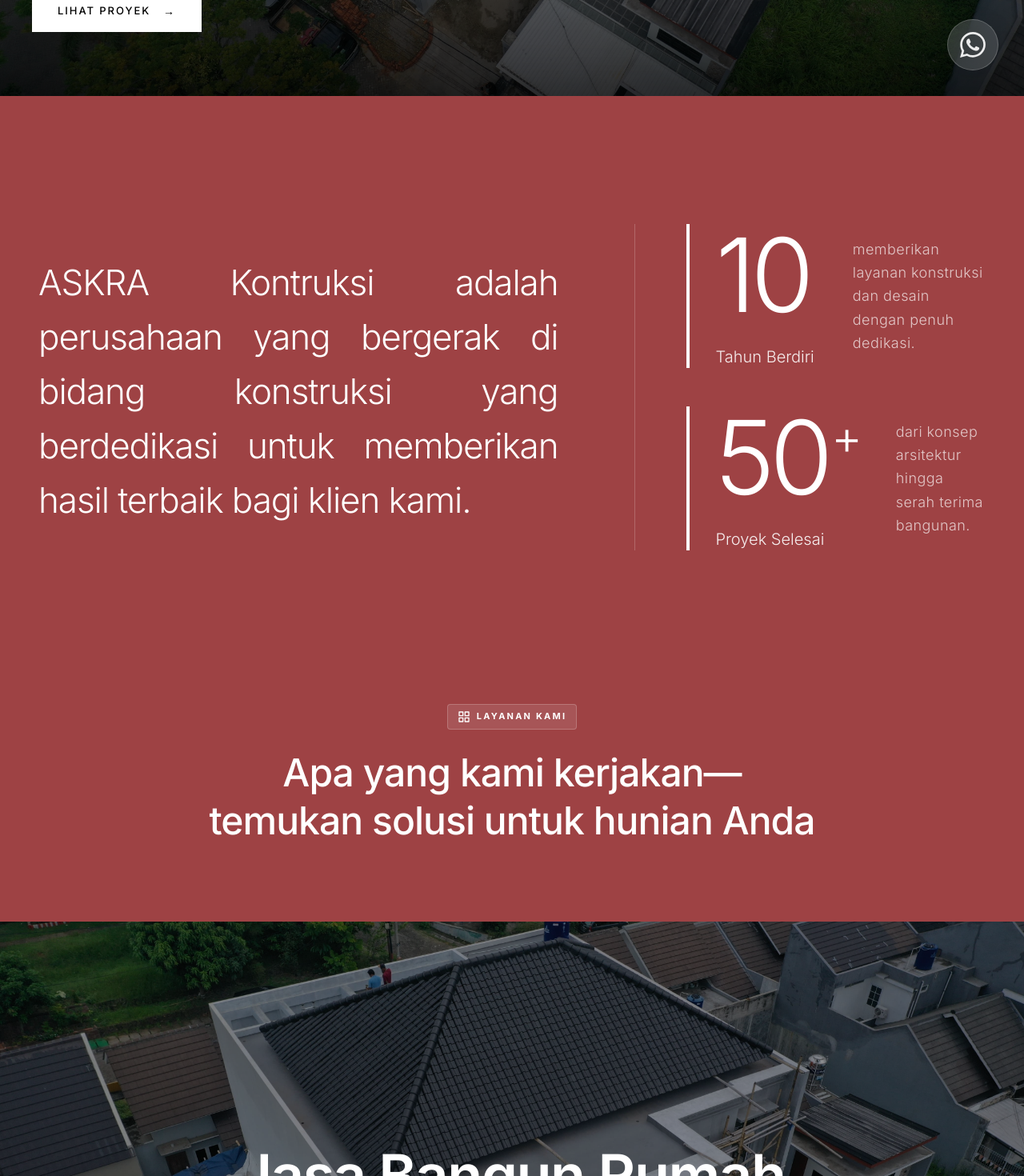
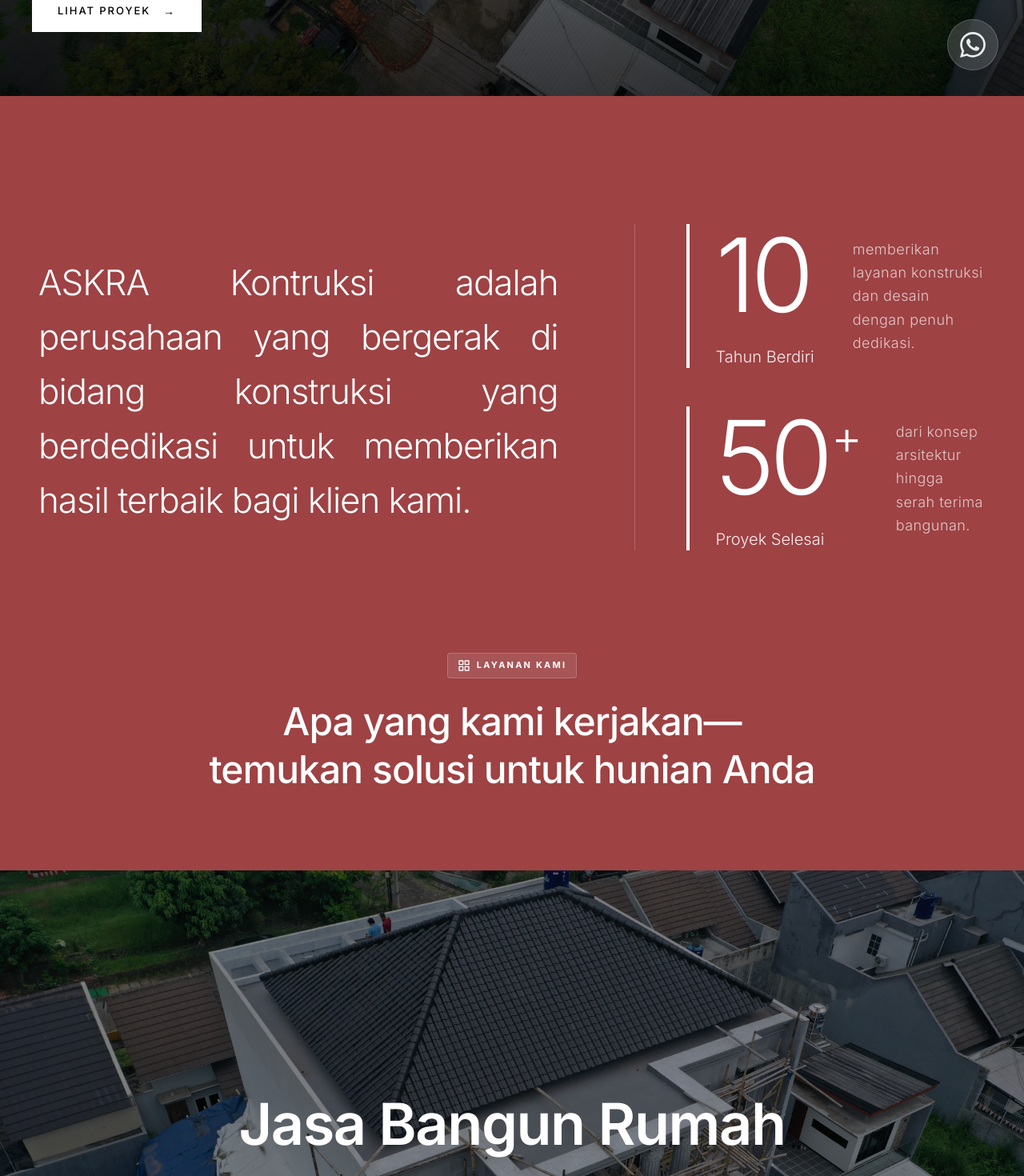
Before and after one commit to acaryawibawantra/desainbangunrenovasi-website, a Next.js app: page / in a window 1280 px wide. Shown: the part 680-2150 px from the top of the page at 80% size. Built offline with nearby package versions, Linux system fonts and the light colour scheme.

Commit message:
fix color bg in mobile

```diff
--- a/components/sections/Services.tsx
+++ b/components/sections/Services.tsx
@@ -10,7 +10,7 @@
     return (
         <section id="services" className="relative w-full bg-[#9E4244]">
             {/* Section Header */}
-            <div className="pt-24 pb-16 md:pt-16 md:pb-24 text-center relative z-10 bg-[#9E4244] px-6">
+            <div className="pt-8 pb-16 md:pt-8 md:pb-24 text-center relative z-10 bg-[#9E4244] px-6">
                 <div className="inline-flex items-center gap-2 px-3 py-1.5 mb-6 text-[11px] font-bold tracking-[0.2em] text-white uppercase border border-white/20 rounded-sm bg-white/10">
                     <svg className="w-4 h-4" width="24" height="24" viewBox="0 0 24 24" fill="none" stroke="currentColor" strokeWidth="2" strokeLinecap="round" strokeLinejoin="round">
                         <rect x="3" y="3" width="7" height="7"></rect>
--- a/components/sections/Tagline.tsx
+++ b/components/sections/Tagline.tsx
@@ -67,7 +67,7 @@
         <motion.section
             id="tagline"
             ref={containerRef}
-            className="relative z-10 flex justify-center w-full -mt-24 md:mt-0"
+            className="relative z-10 flex justify-center w-full -mt-24 md:mt-0 bg-[#9E4244]"
             initial={{ opacity: 0 }}
             animate={{ opacity: 1 }}
             transition={{ delay: 3, duration: 1 }}
@@ -81,9 +81,8 @@
                     borderTopLeftRadius: borderRadius,
                     borderTopRightRadius: borderRadius,
                     backgroundColor,
-                    boxShadow: '0 -20px 60px rgba(0,0,0,0.2)'
                 }}
-                className="w-[90%] min-h-[70vh] pt-32 pb-24 md:pt-40 md:pb-32 flex flex-col items-center justify-center overflow-hidden"
+                className="w-[90%] min-h-[70vh] pt-32 pb-24 md:pt-40 md:pb-24 flex flex-col items-center justify-center overflow-hidden"
             >
                 <div className="mx-auto max-w-[1400px] px-6 md:px-12 w-full flex flex-col xl:flex-row gap-16 xl:gap-24 items-center">
                     {/* Left Side: Tagline Text */}
```
